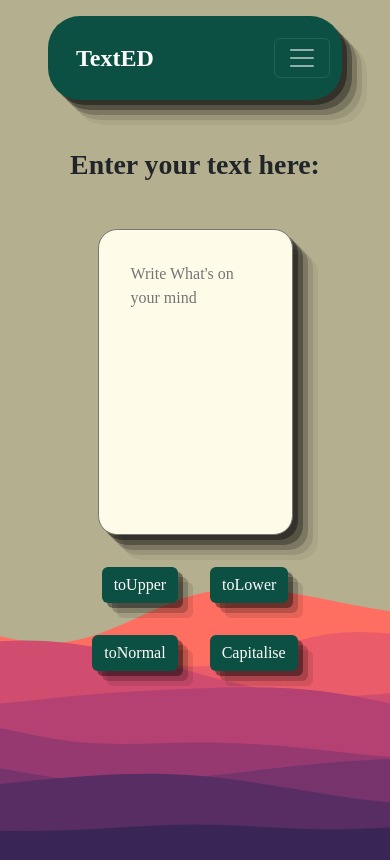
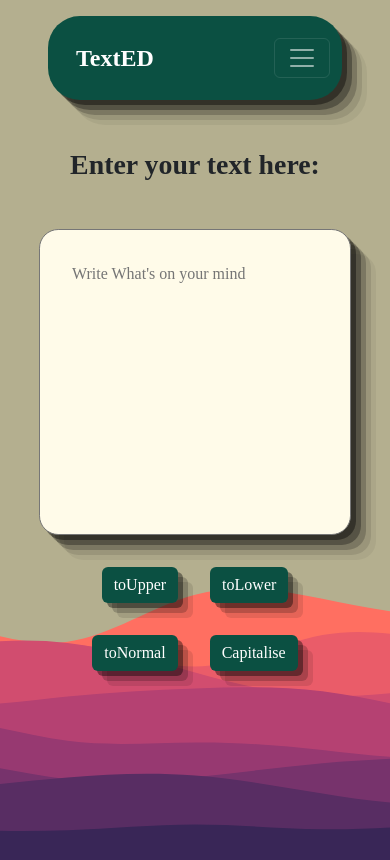
Before and after one commit to Dipan46/TextED, a React (Vite) app: page / in a window 390 px wide. Built offline with nearby package versions, Linux system fonts and the light colour scheme; a web font is replaced by a local one.

Commit message:
Update App.css

```diff
--- a/src/App.css
+++ b/src/App.css
@@ -82,3 +82,10 @@ textarea {
 .btn:active {
   box-shadow: none
 }
+
+@media screen and (max-width: 1100px) {
+  textarea {
+    width: 80vw;
+  }
+
+}
```
